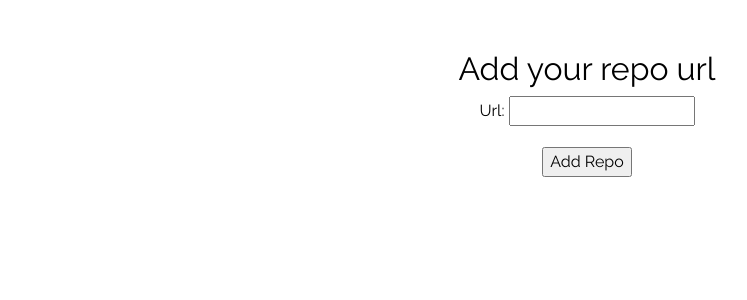
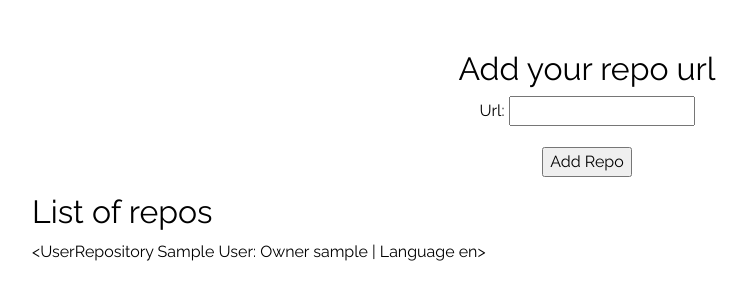
Before and after one commit to friendswithbenegits/fwbg, a Django app: page /users/sample/add-snippet/ in a window 1280 px wide. Shown: the part 56-356 px from the top of the page, without its empty margins (53-800 px from the left). Run offline with Django 3.2, Linux system fonts and the light colour scheme; a user stored in the database is signed in; tables that the repository leaves empty hold one stand-in row (values such as "Sample post"); some libraries are stand-ins or nearby versions.

Commit message:
Added list of repos

```diff
--- a/devtinder/templates/users/user_snippet.html
+++ b/devtinder/templates/users/user_snippet.html
@@ -15,6 +15,18 @@
             </form>
         </div>
     </div>
+    <div class="row">
+        <div class="">
+            {% if repos|length == 0 %}
+                <h2>No Repos. yoh</h2>
+            {% else %}
+                <h2>List of repos</h2>
+                {% for repo in repos %}
+                    <p>{{ repo }}</p>
+                {% endfor %}
+            {% endif %}
+        </div>
+    </div>
 </div>
 {% endwith %}
 {% endblock content %}
--- a/devtinder/users/models.py
+++ b/devtinder/users/models.py
@@ -201,6 +201,20 @@ class UserRepository(models.Model):
     language = models.CharField(max_length=124)
     stars = models.IntegerField(default=0)
 
+    def __str__(self):
+        return "<UserRepository {}: Owner {} | Language {}>".format(
+            self.name, self.owner, self.language)
+
+
+    @classmethod
+    def get_or_create(cls, owner, language, stars=0):
+        """"""
+        repo = cls.objects.filter(owner=owner, language=language).first()
+        if repo is None:
+            repo = cls.create(owner, language, stars)
+            repo.save()
+        return repo
+
     @classmethod
     def create(cls, owner, language, stars=0):
         """"""
--- a/devtinder/users/services.py
+++ b/devtinder/users/services.py
@@ -3,3 +3,38 @@
 """Created by andresilva on 10/7/16"""
 __author__ = "andresilva"
 __email__ = "andre@unbabel.com"
+
+import requests
+import base64
+
+def get_data(url):
+    """Currently we need to return the following json"""
+    api_url = convert_github_html_url_to_api_url(url)
+    file = get_file_from_api_url(api_url)
+    return {
+        'stars': 0,
+        'language': 0,
+        'snippet': file
+    }
+
+def convert_github_html_url_to_api_url(url):
+    # url = "https://github.com/andreffs18/collective-intelligence/blob/master/Chapter%202%20-%20Making%20Recomendations/recommendations.py#L5"
+    # extract keywords from given html url
+    black_list = ['blob', 'https', '', None]
+    url_parts = filter(lambda x: x not in black_list, url.split("/"))
+    handler = url_parts[2]
+    repo = url_parts[3]
+    branch = url_parts[4]
+    contents = "/".join(url_parts[5:])
+    line = contents.split("#")[-1]
+    # create valid github api url
+    github_url = ("https://api.github.com/repos/{}/{}/contents/{}?ref={}").format(handler, repo, contents, branch)
+    return github_url
+
+
+def get_file_from_api_url(url):
+    response = requests.get(url)
+    if response.status_code != 200:
+        raise
+    file = base64.b64decode(response.json().get('content'))
+    return file
--- a/devtinder/users/views.py
+++ b/devtinder/users/views.py
@@ -7,8 +7,9 @@ from django.views.generic import (DetailView, ListView, RedirectView,
                                   UpdateView, View, FormView)
 from django.contrib.auth.mixins import LoginRequiredMixin
 
-from .models import User
+from .models import User, RepositorySnippet, UserRepository
 from .forms import RepoUrlInputFrom
+from .services import get_data
 
 import logging
 logger = logging.getLogger(__name__)
@@ -67,19 +68,34 @@ class UserActionView(LoginRequiredMixin, View):
         return redirect(reverse('home'))
 
 
-
 class UserSelectSnippetView(LoginRequiredMixin, FormView):
     template_name = "users/user_snippet.html"
     form_class = RepoUrlInputFrom
+    success_url = "."
+
+    def dispatch(self, request, *args, **kwargs):
+        self.user = self.request.user
+        return super(LoginRequiredMixin, self).dispatch(request, *args, **kwargs)
 
     def get_context_data(self, **kwargs):
-        context = super(UserSelectSnippetView, self).get_context_data(**kwargs)
-        return context
+        ctx= super(UserSelectSnippetView, self).get_context_data(**kwargs)
+        ctx['repos'] = UserRepository.objects.filter(owner=self.user)
+        return ctx
 
     def form_invalid(self, form):
         return super(UserSelectSnippetView, self).form_invalid(form)
 
     def form_valid(self, form):
         url = form.cleaned_data['url']
+        data = get_data(url)
 
+        language = data.get('language')
+        stars = data.get('stars')
+        snippet = data.get('snippet')
+
+        repo = UserRepository.get_or_create(self.user, language, stars)
+        repo.save()
+
+        snippet = RepositorySnippet.create(repo, snippet)
+        snippet.save()
         return super(UserSelectSnippetView, self).form_valid(form)
```
